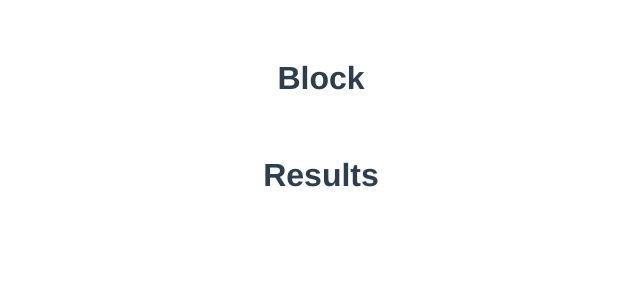
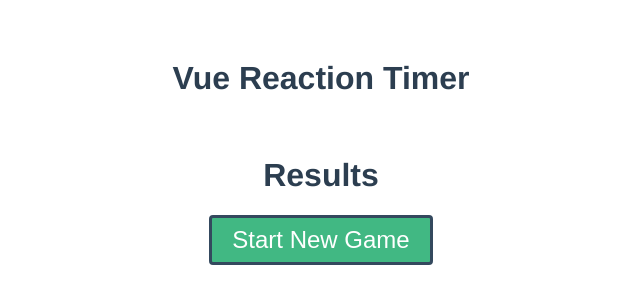
Before and after one commit to alexelmore/vue-reaction-timer-app, a Vue app in the folder reaction-timer/: page / in a window 1280 px wide. Shown: the top 304 px of the page, without its empty margins (319-959 px from the left). Built offline with nearby package versions, Linux system fonts and the light colour scheme.

Commit message:
Component setup for Block and Results components

```diff
--- a/reaction-timer/src/App.vue
+++ b/reaction-timer/src/App.vue
@@ -1,6 +1,11 @@
 <template>
-	<Block />
+	<h1>Vue Reaction Timer</h1>
 	<Results />
+
+	<button class="btn" @click="startNewGame" :disabled="isPlaying">
+		Start New Game
+	</button>
+	<Block v-if="isPlaying" :delay="delay" />
 </template>
 
 <script>
@@ -12,6 +17,18 @@ export default {
 	components: {
 		Block,
 		Results,
+	},
+	data() {
+		return {
+			isPlaying: false,
+			delay: null,
+		};
+	},
+	methods: {
+		startNewGame() {
+			this.delay = 2000 + Math.random() * 5000;
+			this.isPlaying = true;
+		},
 	},
 };
 </script>
@@ -25,4 +42,22 @@ export default {
 	color: #2c3e50;
 	margin-top: 60px;
 }
+.btn {
+	display: block;
+	width: fit-content;
+	font-size: 1.5em;
+	color: #fff;
+	padding: 8px 20px;
+	border-radius: 4px;
+	background-color: rgb(65, 184, 131);
+	cursor: pointer;
+	text-decoration: none;
+	margin: 20px auto;
+	border: 3px solid rgb(52, 73, 94);
+}
+.btn:disabled {
+	cursor: not-allowed;
+	background-color: #cccccc;
+	color: #666666;
+}
 </style>
--- a/reaction-timer/src/components/Block.vue
+++ b/reaction-timer/src/components/Block.vue
@@ -1,17 +1,21 @@
 <template>
-	<div class="block">
-		<h1>Block</h1>
-	</div>
+	<div class="block">click me</div>
 </template>
 <script>
 export default {
 	name: "Block",
+	props: ["delay"],
 };
 </script>
 
 <style>
 .block {
-	color: #2c3e50;
-	margin-top: 60px;
+	width: 400px;
+	border-radius: 20px;
+	background: #0faf87;
+	color: white;
+	text-align: center;
+	padding: 100px 0;
+	margin: 40px auto;
 }
 </style>
```
